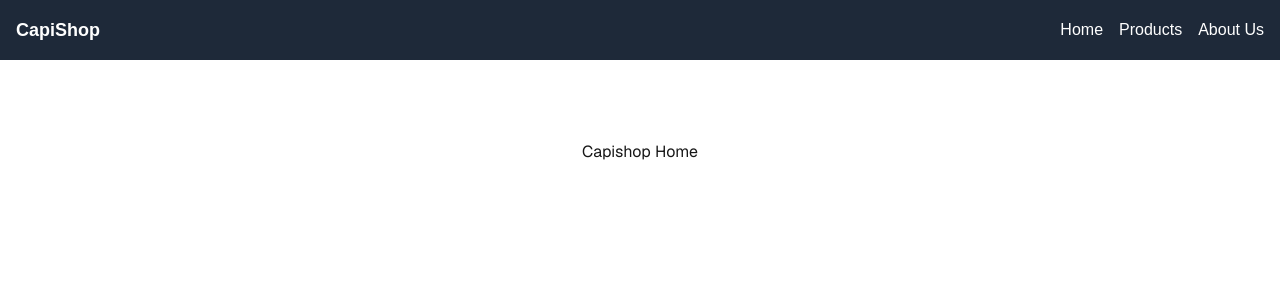
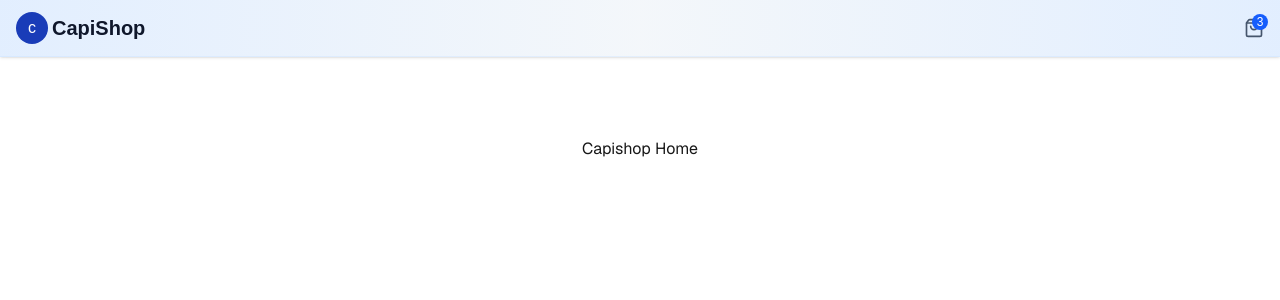
Before and after one commit to roobbs/capishop, a Next.js app: page / in a window 1280 px wide. Shown: the top 300 px of the page. Built offline with nearby package versions, Linux system fonts and the light colour scheme.

Commit message:
refactor: created new Header component

```diff
--- a/app/components/Header.tsx
+++ b/app/components/Header.tsx
@@ -1,18 +1,30 @@
+import { ShoppingBag, Menu } from "lucide-react";
+
 export default function Header() {
   return (
-    <header className="flex items-center justify-between p-4 bg-gray-800 text-white">
-      <div className="text-lg font-bold">CapiShop</div>
-      <nav className="space-x-4">
-        <a href="/" className="hover:underline">
-          Home
-        </a>
-        <a href="/products" className="hover:underline">
-          Products
-        </a>
-        <a href="/about" className="hover:underline">
-          About Us
-        </a>
-      </nav>
-    </header>
+    <>
+      <header className="bg-gradient-to-r from-blue-100/80 via-slate-100/80 to-blue-100/80 backdrop-blur-md border-b border-blue-200/30 p-4 py-3 flex flex-col gap-1 shadow-sm sticky top-0 z-10">
+        <div className="flex items-center justify-between">
+          <div className="flex items-center gap-1">
+            <div className="p-1 bg-blue-800 rounded-full h-8 text-white w-8 flex items-center justify-center">
+              c
+            </div>
+            <h1 className="text-xl font-bold text-slate-900">CapiShop</h1>
+          </div>
+          <div className="flex gap-4">
+            <div className="relative text-slate-600">
+              <ShoppingBag className="w-5 h-5" />
+              <div className="absolute -top-1 -right-1 w-4 h-4 bg-blue-600 rounded-full flex items-center justify-center">
+                <span className="text-xs text-white font-medium">3</span>
+              </div>
+            </div>
+            {/* <Menu
+              // onClick={() => setOpenInfo(!openInfo)}
+              className="w-5 h-5 text-slate-600"
+            /> */}
+          </div>
+        </div>
+      </header>
+    </>
   );
 }
```
